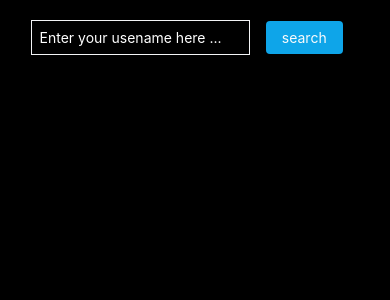
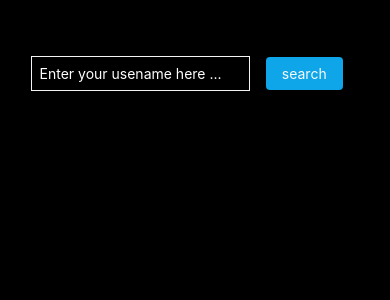
Before and after one commit to lioswin/GITINFO, a React Native app: screen / in a window 390 px wide. Shown: the top 300 px of the page. Built offline with nearby package versions, Linux system fonts and the light colour scheme.

Commit message:
created a user component that user data  fetched

```diff
--- a/App.tsx
+++ b/App.tsx
@@ -1,20 +1,34 @@
 import { StatusBar } from 'expo-status-bar';
 import { ScrollView, StyleSheet, Text, View } from 'react-native';
 import SearchBox from './components/SearchBox';
+import User from './components/User';
+import { useCallback, useState } from 'react';
+
+type Data = {
+  avatar_url: string,
+  followers: string | number,
+  following: string | number,
+  login: string,
+  public_repos: string | number
+}
 
 export default function App() {
-  const search = (searchTerm: string) => {
+  const [data, setData] = useState<Data>();
+  const search = useCallback((searchTerm: string) => {
     if (searchTerm == "") {
       alert("Please enter something")
     }
-    fetch(`https:api.github.com/users/${searchTerm}`).then(res => res.json()).then(data=>{
-      console.log(data)
+    fetch(`https:api.github.com/users/${searchTerm}`).then(res => res.json()).then(data => {
+      setData(data)
     })
-  }
+  }, [])
   return (
     <View className="bg-black flex-1">
-      <ScrollView keyboardShouldPersistTaps="handled" className="h-screen">
+      <ScrollView keyboardShouldPersistTaps="handled" className="h-screen p-4 mx-auto">
         <SearchBox onSearch={search} />
+        {
+          data && <User src={data.avatar_url} username={data.login} />
+        }
       </ScrollView>
     </View>
   );
--- a/components/SearchBox.tsx
+++ b/components/SearchBox.tsx
@@ -8,7 +8,7 @@ type Props = {
 const SearchBox = ({ onSearch }: Props) => {
     const [username, setUsername] = useState<string>("")
     return (
-        <View className="flex flex-row items-center space-x-4 mx-auto mt-5 ">
+        <View className="flex flex-row items-center space-x-4 mx-auto mt-10 ">
             <TextInput
                 placeholder='Enter your usename here ...'
                 placeholderTextColor="#ffffff"
--- /dev/null
+++ b/components/User.tsx
@@ -0,0 +1,18 @@
+import { View, Text, Image } from 'react-native'
+import React from 'react'
+
+type Props = {
+    src: string,
+    username: string
+}
+
+const User = ({ src, username }: Props) => {
+    return (
+        <View className="flex flex-row item-center space-x-3 mt-5">
+            <Image source={{ uri: src }} className="w-10 h-10 rounded-full" />
+            <Text className="text-lg text-gray-200 font-semibold">{username}</Text>
+        </View>
+    )
+}
+
+export default User
```
